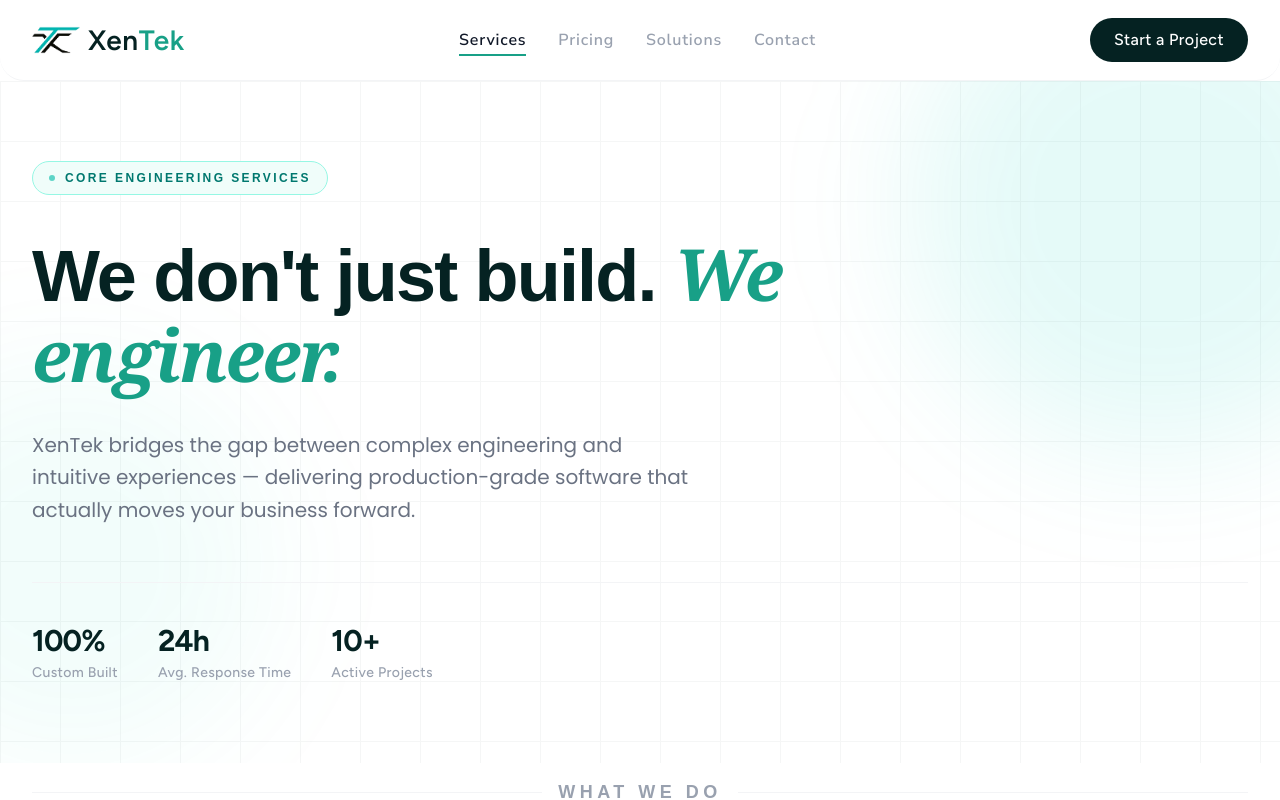
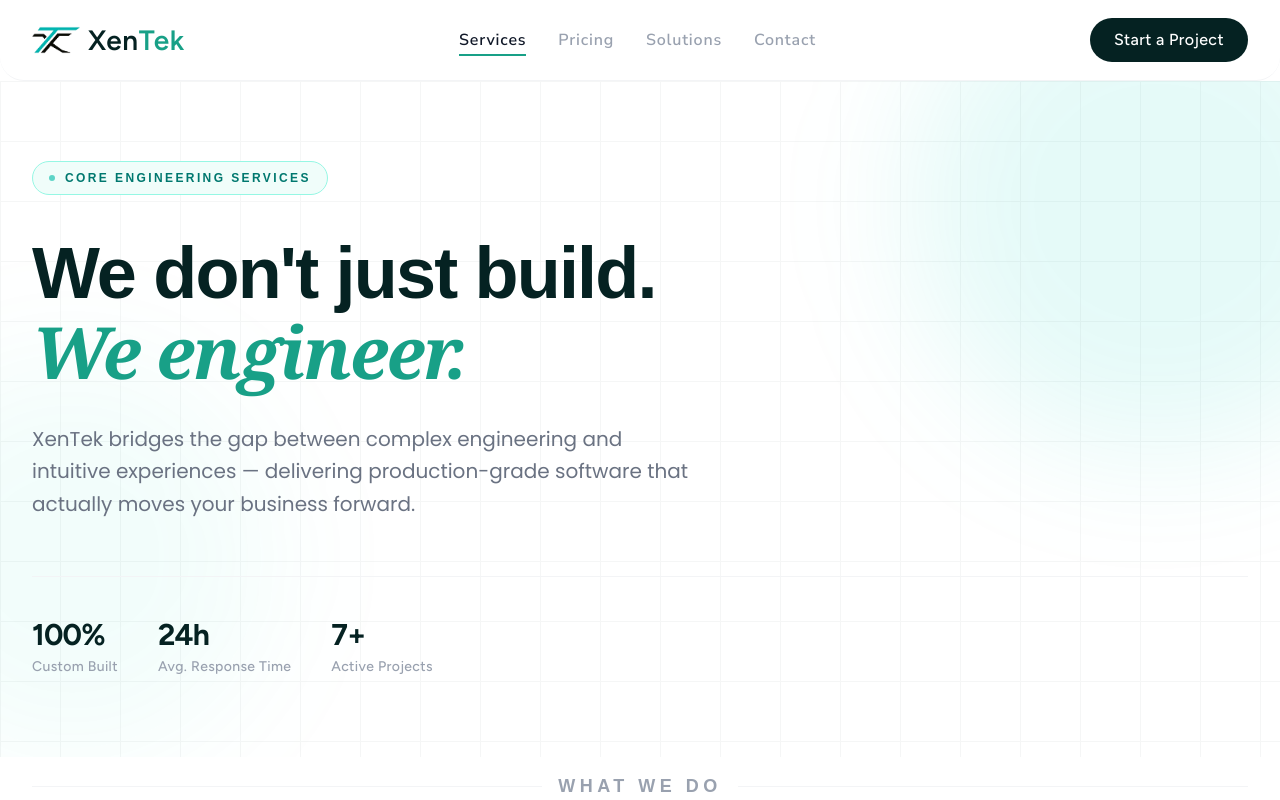
Before and after one commit to AamirAbdullahKhan1/xentek-main, a React (Vite) app: page /services in a window 1280 px wide. Shown: the top 800 px of the page. Built offline with nearby package versions, Linux system fonts and the light colour scheme.

Commit message:
minor ui fix 2

```diff
--- a/src/components/contact/Hero.tsx
+++ b/src/components/contact/Hero.tsx
@@ -47,7 +47,7 @@ export const Hero = () => {
             >
               Let's Build Something{' '}
               <span
-                className="relative"
+                className="relative italic font-serif"
                 style={{ color: '#109e9b' }}
               >
                 Together.
--- a/src/components/pricing/Hero.tsx
+++ b/src/components/pricing/Hero.tsx
@@ -52,7 +52,7 @@ export const Hero = () => {
           className="text-4xl sm:text-5xl md:text-6xl font-bold text-xentek-dark leading-[1.1] tracking-tight mb-5"
         >
           Transparent Pricing.{' '}
-          <span className="italic text-xentek-accent font-serif">Tailored Engineering.</span>
+          <span className="italic text-xentek-accent block font-serif">Tailored Engineering.</span>
         </motion.h1>
 
         <motion.p
--- a/src/components/services/Hero.tsx
+++ b/src/components/services/Hero.tsx
@@ -33,10 +33,10 @@ export const Hero = () => {
           initial={{ opacity: 0, y: 24 }}
           animate={{ opacity: 1, y: 0 }}
           transition={{ duration: 0.6, delay: 0.08 }}
-          className="text-5xl md:text-6xl lg:text-7xl font-bold text-xentek-dark leading-[1.08] tracking-tight mb-8 max-w-4xl"
+          className="text-5xl md:text-6xl lg:text-7xl block font-bold text-xentek-dark leading-[1.08] tracking-tight mb-8 max-w-4xl"
         >
           We don't just build.{' '}
-          <span className="italic text-xentek-accent font-serif">We engineer.</span>
+          <span className="italic text-xentek-accent font-serif block">We engineer.</span>
         </motion.h1>
 
         {/* Sub-copy */}
@@ -60,7 +60,7 @@ export const Hero = () => {
           {[
             { value: '100%', label: 'Custom Built' },
             { value: '24h', label: 'Avg. Response Time' },
-            { value: '10+', label: 'Active Projects' },
+            { value: '7+', label: 'Active Projects' },
           ].map((stat) => (
             <div key={stat.label}>
               <div className="text-3xl font-bold font-figtree text-xentek-dark tracking-tight mb-1">{stat.value}</div>
--- a/src/pages/Careers.tsx
+++ b/src/pages/Careers.tsx
@@ -4,7 +4,7 @@ import { Link } from 'react-router-dom';
 
 export const Careers = () => {
   return (
-    <div className="min-h-screen w-full flex items-center justify-center bg-xentek-dark relative overflow-hidden pt-2">
+    <div className="min-h-screen w-full flex items-center justify-center bg-white relative overflow-hidden pt-2">
       {/* Background ambient light effects */}
       <div className="absolute inset-0 z-0 pointer-events-none">
         <div className="absolute top-1/4 left-1/4 w-96 h-96 bg-xentek-accent/10 rounded-full blur-[100px]" />
@@ -27,16 +27,16 @@ export const Careers = () => {
           initial={{ opacity: 0, y: 30 }}
           animate={{ opacity: 1, y: 0 }}
           transition={{ duration: 0.8, delay: 0.2, ease: "easeOut" }}
-          className="text-5xl md:text-7xl font-bold text-white font-figtree mb-6 tracking-tight"
+          className="text-5xl md:text-7xl font-bold text-black font-figtree mb-6 tracking-tight"
         >
-          Join Our <span className="text-xentek-accent">Team</span>
+          Join Our <span className="text-xentek-accent italic font-serif">Team</span>
         </motion.h1>
 
         <motion.p
           initial={{ opacity: 0, y: 20 }}
           animate={{ opacity: 1, y: 0 }}
           transition={{ duration: 0.8, delay: 0.4, ease: "easeOut" }}
-          className="text-lg md:text-xl text-gray-400 font-figtree mb-12 max-w-2xl mx-auto leading-relaxed"
+          className="text-lg md:text-xl text-gray-600 font-figtree mb-12 max-w-2xl mx-auto leading-relaxed"
         >
           We're working hard behind the scenes to prepare our careers portal. Soon, you'll be able to explore exciting opportunities to build the future of technology and design with XenTek.
         </motion.p>
@@ -47,9 +47,9 @@ export const Careers = () => {
           transition={{ duration: 0.8, delay: 0.6, ease: "easeOut" }}
           className="flex flex-col sm:flex-row items-center justify-center gap-5"
         >
-          <div className="flex items-center gap-3 px-8 py-4 bg-white/5 border border-white/10 rounded-full backdrop-blur-sm">
+          <div className="flex items-center gap-3 px-8 py-4 bg-white/5 border border-black border-2 rounded-full backdrop-blur-sm">
             <Rocket className="w-5 h-5 text-xentek-accent" />
-            <span className="text-gray-300 font-figtree font-medium tracking-wide">Portal Coming Soon</span>
+            <span className="text-gray-600 font-figtree font-medium tracking-wide">Portal Coming Soon</span>
           </div>
 
           <Link
```
